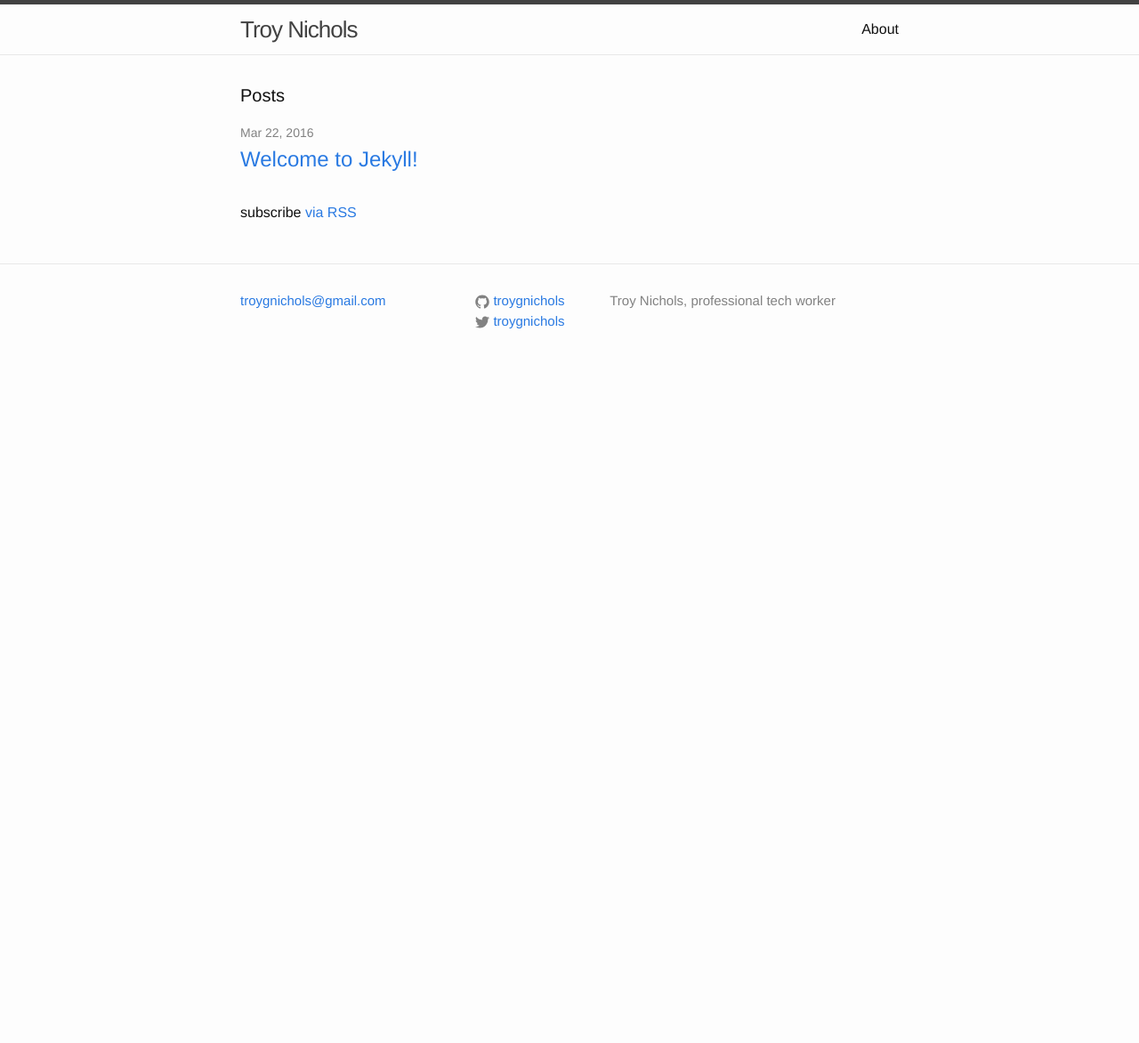
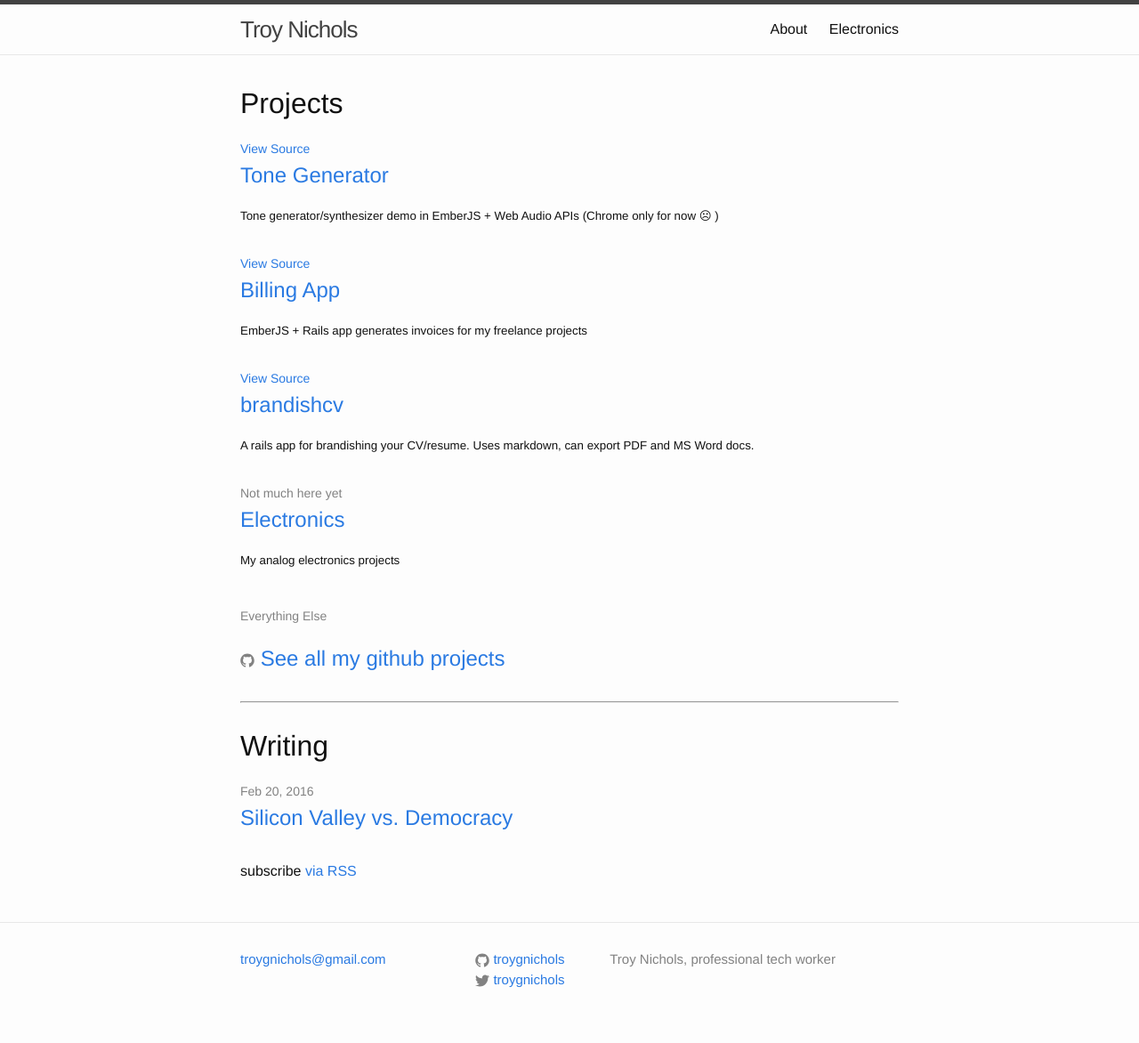
Before and after one commit to troygnichols/me, a Jekyll site: the page built from index.html, in a window 1280 px wide. Shown: the whole page at 89% size. Built offline with Jekyll 4.4.1, drawn with Linux system fonts in a browser that asks for light colours; before the commit the page ends 900 px from its top, so only the background shows below that.

Commit message:
Add some writing

```diff
--- a/_includes/head.html
+++ b/_includes/head.html
@@ -9,4 +9,5 @@
   <link rel="stylesheet" href="{{ "/css/main.css" | prepend: site.baseurl }}">
   <link rel="canonical" href="{{ page.url | replace:'index.html','' | prepend: site.baseurl | prepend: site.url }}">
   <link rel="alternate" type="application/rss+xml" title="{{ site.title }}" href="{{ "/feed.xml" | prepend: site.baseurl | prepend: site.url }}">
+  <link rel="shortcut icon" type="image/x-icon" href="/assets/orange_cat.png">
 </head>
--- a/index.html
+++ b/index.html
@@ -3,8 +3,51 @@ layout: default
 ---
 
 <div class="home">
+  <h1>Projects</h1>
 
-  <h1 class="page-heading">Posts</h1>
+  <ul class="post-list">
+
+    <li>
+      <span class="post-meta"><a href="https://github.com/{{site.github_username}}/tones">View Source</span>
+      <h2><a href="http://tone-generator.herokuapp.com" target="_blank">Tone Generator</a></h2>
+      <small>Tone generator/synthesizer demo in EmberJS + Web Audio APIs (Chrome only for now ☹  )</small>
+    </li>
+
+    <li>
+      <span class="post-meta"><a href="https://github.com/{{site.github_username}}/zark-billing">View Source</span>
+      <h2><a href="http://zark-billing.herokuapp.com" target="_blank">Billing App</a></h2>
+      <small>EmberJS + Rails app generates invoices for my freelance projects</small>
+    </li>
+
+    <li>
+      <span class="post-meta"><a href="https://github.com/{{site.github_username}}/brandishcv">View Source</span>
+      <h2><a href="http://cv.tgn.io" target="_blank">brandishcv</a></h2>
+      <small>A rails app for brandishing your CV/resume. Uses markdown, can export PDF and MS Word docs.</small>
+    </li>
+
+    <li>
+      <span class="post-meta">Not much here yet</span>
+      <h2><a href="electronics">Electronics</a></h2>
+      <small>My analog electronics projects</small>
+    </li>
+
+    <li>
+      <h2>
+        <span class="post-meta">Everything Else</span>
+        <h2>
+          <a href="https://github.com/{{ site.github_username }}?tab=repositories" target="_blank">
+            <span class="icon icon--github">{% include icon-github.svg %}</span>
+            See all my github projects
+        </h2>
+      </a>
+      </h2>
+    </li>
+  </ul>
+
+  <hr>
+  <br>
+
+  <h1>Writing</h1>
 
   <ul class="post-list">
     {% for post in site.posts %}
```
Also changed, not shown: _posts/2016-02-20-silicon-valley-vs-democracy.markdown (added, +26 -0 lines), _posts/2016-03-21-welcome-to-jekyll.markdown (deleted, +0 -25 lines), about.md (+1 -1 lines), electronics.md (added, +7 -0 lines), assets/orange_cat.png (added).
